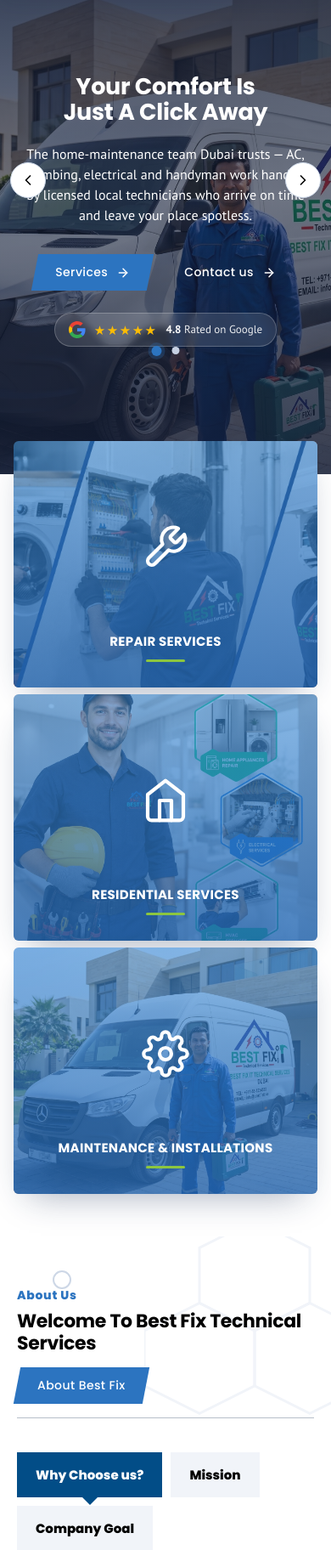
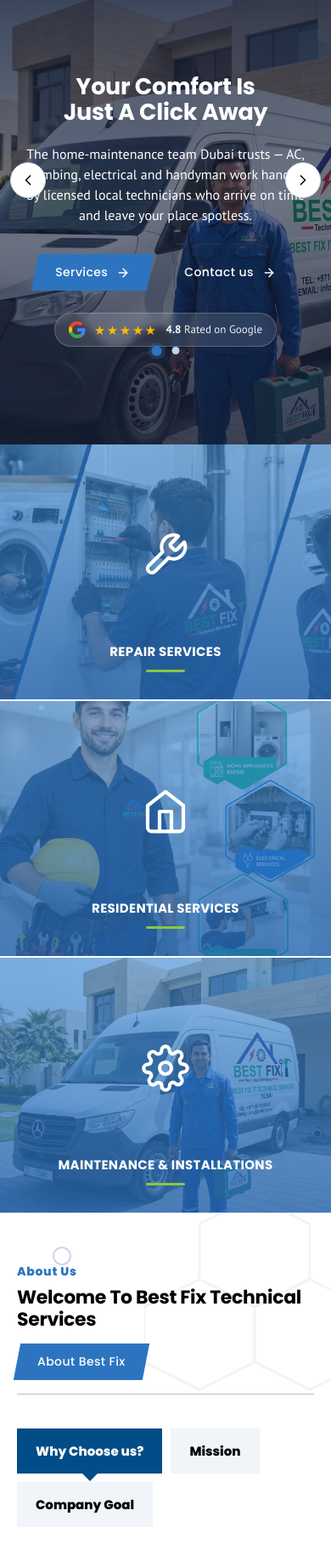
Before and after one commit to Shakeeb871/bestfixit-ae, a Flask app: page / in a window 390 px wide. Shown: the part 199-2023 px from the top of the page at 85% size. Run offline with Flask 3, Linux system fonts and the light colour scheme.

Commit message:
Make hero feature cards a full-width edge-to-edge band
Remove the centered max-width container; the three cards now span the full
viewport width as a flush band (thin white separators), matching the
reference. Responsive: 3 -> 2 -> 1 with a small gap on wrap.

Co-Authored-By: Claude Opus 4.8 <noreply@anthropic.com>
Claude-Session: https://claude.ai/code/session_016tDyNJwNLGHkf9e7t3iXBH

```diff
--- a/static/css/site.css
+++ b/static/css/site.css
@@ -667,14 +667,13 @@ details[open] .bf-faq-chev{ transform:rotate(180deg); }
 .hero-rating__meta strong{ color:#fff; font-weight:700; }
 
 /* ── hero feature cards (photo + light-blue duotone, icon, uppercase title) ── */
-.hfeat-row{ position:relative; z-index:3; max-width:1200px; margin:-90px auto 0;
-    padding:0 clamp(16px,4vw,40px) clamp(50px,6vw,80px);
-    display:grid; grid-template-columns:repeat(3,1fr); gap:8px; }
-.hfeat-card{ position:relative; overflow:hidden; isolation:isolate; border-radius:6px;
-    min-height:290px; display:grid; grid-template-rows:1fr auto; justify-items:center;
-    padding:32px 18px 30px; text-align:center; color:#fff;
-    background-color:#2c74c0; background-size:cover; background-position:center;
-    box-shadow:0 18px 40px -18px rgba(20,40,80,.40); }
+.hfeat-row{ position:relative; z-index:3; width:100%; margin:-72px 0 0; padding:0;
+    display:grid; grid-template-columns:repeat(3,1fr); gap:0; }
+.hfeat-card{ position:relative; overflow:hidden; isolation:isolate; box-sizing:border-box;
+    min-height:300px; display:grid; grid-template-rows:1fr auto; justify-items:center;
+    padding:34px 18px 32px; text-align:center; color:#fff;
+    background-color:#2c74c0; background-size:cover; background-position:center; }
+.hfeat-card + .hfeat-card{ border-left:2px solid rgba(255,255,255,.5); }
 .hfeat-card__overlay{ position:absolute; inset:0; z-index:-1;
     background:linear-gradient(180deg, rgba(58,138,214,.60) 0%, rgba(38,104,178,.82) 100%); }
 .hfeat-card__icon{ align-self:center; display:block; }
@@ -685,8 +684,13 @@ details[open] .bf-faq-chev{ transform:rotate(180deg); }
     text-transform:uppercase !important; letter-spacing:.02em; }
 .hfeat-card__rule{ display:block; width:46px; height:3px; border-radius:2px;
     background:#8cc63f; margin:12px auto 0; }
-@media (max-width:760px){ .hfeat-row{ grid-template-columns:repeat(2,1fr); margin-top:-56px; } }
-@media (max-width:470px){ .hfeat-row{ grid-template-columns:1fr; margin-top:-40px; } }
+@media (max-width:760px){
+  .hfeat-row{ grid-template-columns:repeat(2,1fr); gap:2px; margin-top:-48px; }
+  .hfeat-card + .hfeat-card{ border-left:0; }
+}
+@media (max-width:470px){
+  .hfeat-row{ grid-template-columns:1fr; gap:2px; margin-top:-36px; }
+}
 
 /* ── shared section header: eyebrow + title (left), button (right), rule ── */
 .sec-head{ margin:0 auto clamp(32px,4vw,48px); }
```
